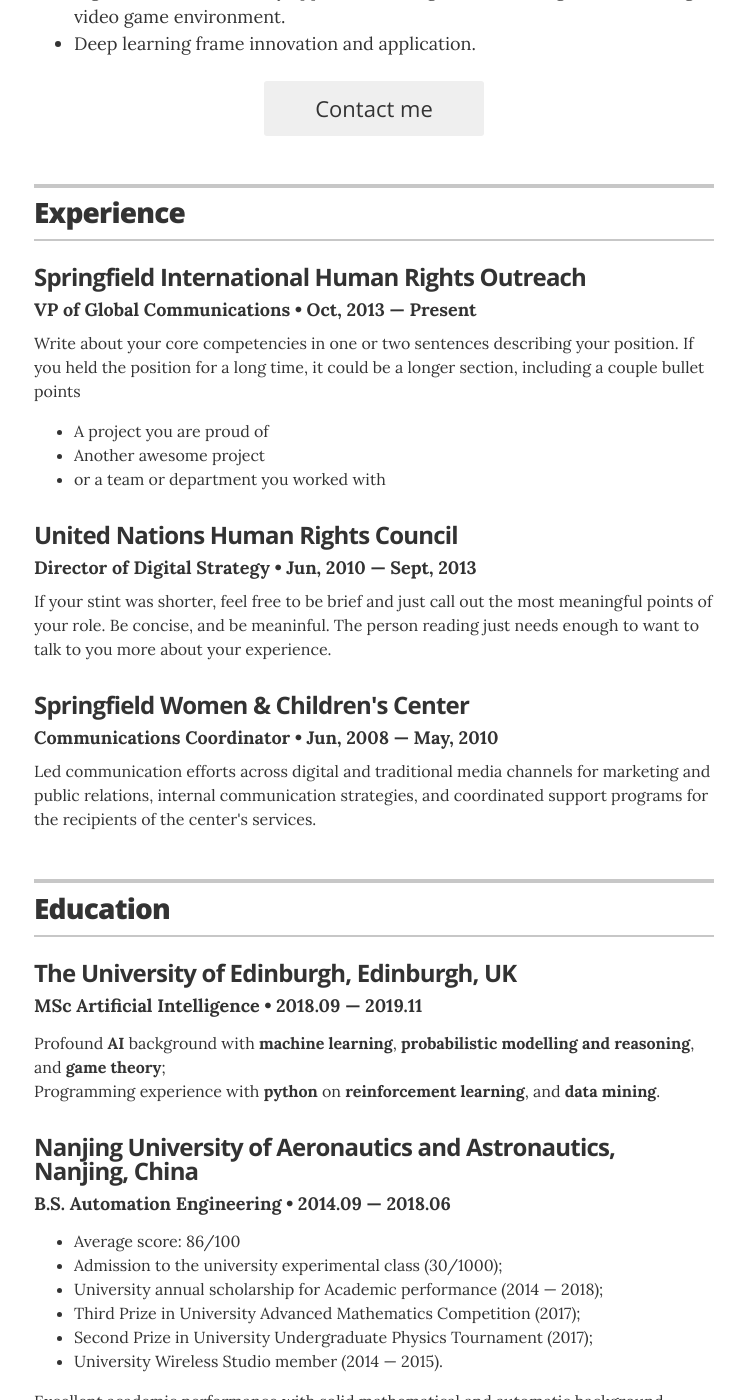
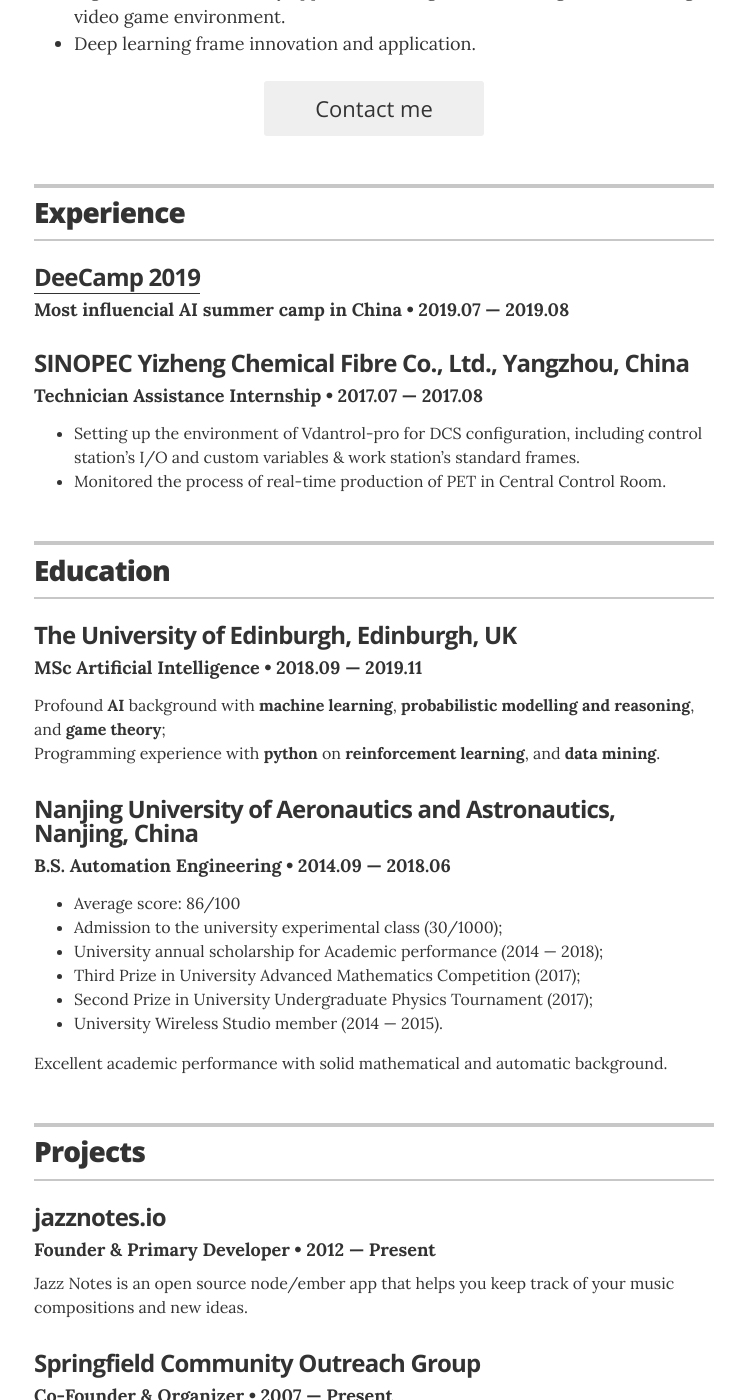
Before and after one commit to zero-cooper/zero-cooper.github.io, a Jekyll site: the page built from index.html, in a window 1280 px wide and 1400 px high, scrolled down 572 px. Shown: the whole window, without its empty margins (266-1011 px from the left). Built offline with Jekyll 4.4.1, drawn with Linux system fonts in a browser that asks for light colours.

Commit message:
Update experience.yml

```diff
--- a/_data/experience.yml
+++ b/_data/experience.yml
@@ -1,19 +1,10 @@
 # Jobs
-# VP of Global Communications
-- company: Springfield International Human Rights Outreach
-  position: VP of Global Communications
-  duration: Oct, 2013 &mdash; Present
-  summary: Write about your core competencies in one or two sentences describing your position. If you held the position for a long time, it could be a longer section, including a couple bullet points	<ul class="resume-item-list"><li>A project you are proud of</li><li>Another awesome project</li><li>or a team or department you worked with</li></ul>
 
-# Director of Digital Stratgy
-- company: United Nations Human Rights Council
-  position: Director of Digital Strategy
-  duration:  Jun, 2010 &mdash; Sept, 2013
-  summary: If your stint was shorter, feel free to be brief and just call out the most meaningful points of your role. Be concise, and be meaninful. The person reading just needs enough to want to talk to you more about your experience.
+- company: <a href="http://deecamp.chuangxin.com/">DeeCamp 2019</a>
+  position: Most influencial AI summer camp in China
+  duration: 2019.07 &mdash; 2019.08
 
-
-# Communications Coordinator
-- company: Springfield Women & Children's Center
-  position: Communications Coordinator
-  duration:   Jun, 2008  &mdash; May, 2010
-  summary: Led communication efforts across digital and traditional media channels for marketing and public relations, internal communication strategies, and coordinated support programs for the recipients of the center's services.
+- company: SINOPEC Yizheng Chemical Fibre Co., Ltd., Yangzhou, China
+  position: Technician Assistance Internship
+  duration: 2017.07 &mdash; 2017.08
+  summary: <ul><li>Setting up the environment of Vdantrol-pro for DCS configuration, including control station’s I/O and custom variables & work station’s standard frames.</li><li>Monitored the process of real-time production of PET in Central Control Room.</li></ul>
```
